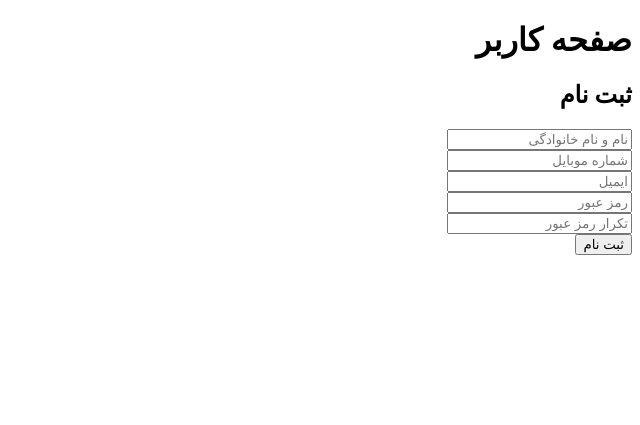
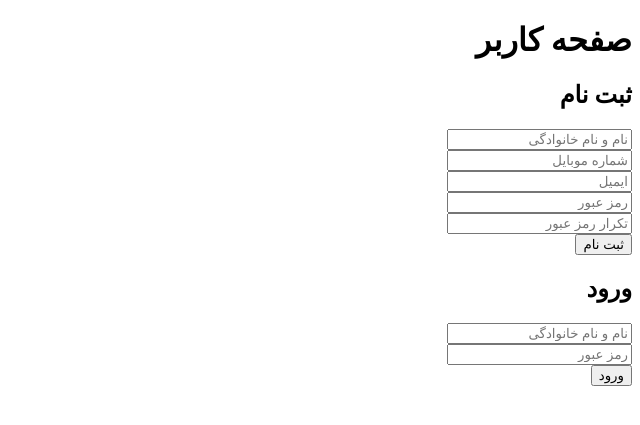
Before and after one commit to vanderland-red/Building-Apadana, a Flask app: page /user/register in a window 1280 px wide. Shown: the top 425 px of the page, without its empty margins (640-1280 px from the left). Run offline with Flask 3, Linux system fonts and the light colour scheme.

Commit message:
login form first leg

```diff
--- a/blueprints/user.py
+++ b/blueprints/user.py
@@ -68,3 +68,12 @@ def register():
 
     flash("ثبت نام با موفقیت انجام شد", "success")
     return redirect(url_for("general.home"))
+
+
+
+
+
+@bp.route("/user/login", methods=["POST", "GET"])
+def login():
+    if request.method == "GET":
+        return render_template('user/user_login.html')
--- a/templates/user/user_login.html
+++ b/templates/user/user_login.html
@@ -22,6 +22,17 @@
 
     </section>
 
+    <section>
+        <h2>ورود</h2>
+        <form action="{{ url_for('user.login') }}" method="POST">
+            <input type="hidden" name="csrf_token" value="{{ csrf_token() }}">
+            <input type="text" name="fullname" placeholder="نام و نام خانوادگی"><br>
+            <input type="password" name="password" placeholder="رمز عبور"><br>
+
+            <input type="submit" value="ورود">
+        </form>
+    </section>
+
 
 
 
```
